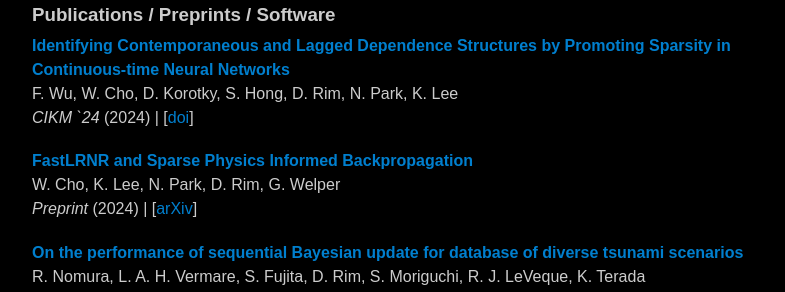
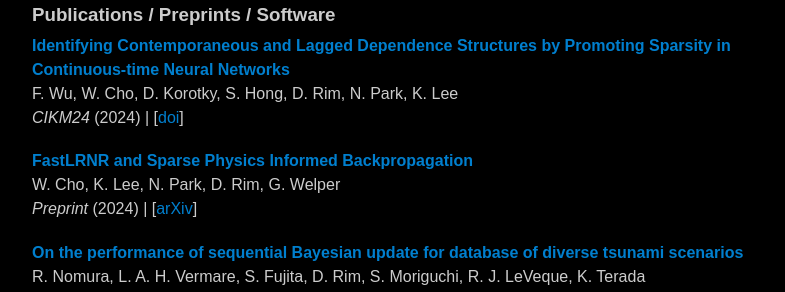
Before and after one commit to dsrim/dsrim.github.io, a Jekyll site: the page built from index.md, in a window 1280 px wide and 900 px high, scrolled down 624 px. Shown: the part 151-443 px from the top of the window, without its empty margins (232-1017 px from the left). Built offline with Jekyll 4.4.1, drawn with Linux system fonts in a browser that asks for light colours.

Commit message:
simplify venue name

```diff
--- a/index.md
+++ b/index.md
@@ -86,7 +86,7 @@ people:
 pubs:
     - title:    "Identifying Contemporaneous and Lagged Dependence Structures by Promoting Sparsity in Continuous-time Neural Networks"
       author:   "F. Wu, W. Cho, D. Korotky, S. Hong, D. Rim, N. Park, K. Lee"
-      journal:  "CIKM `24"
+      journal:  "CIKM24"
       doi:      "https://doi.org/10.1145/3627673.3679751"
       year:     "2024"
 
```
Also changed, not shown: 1 other file.
